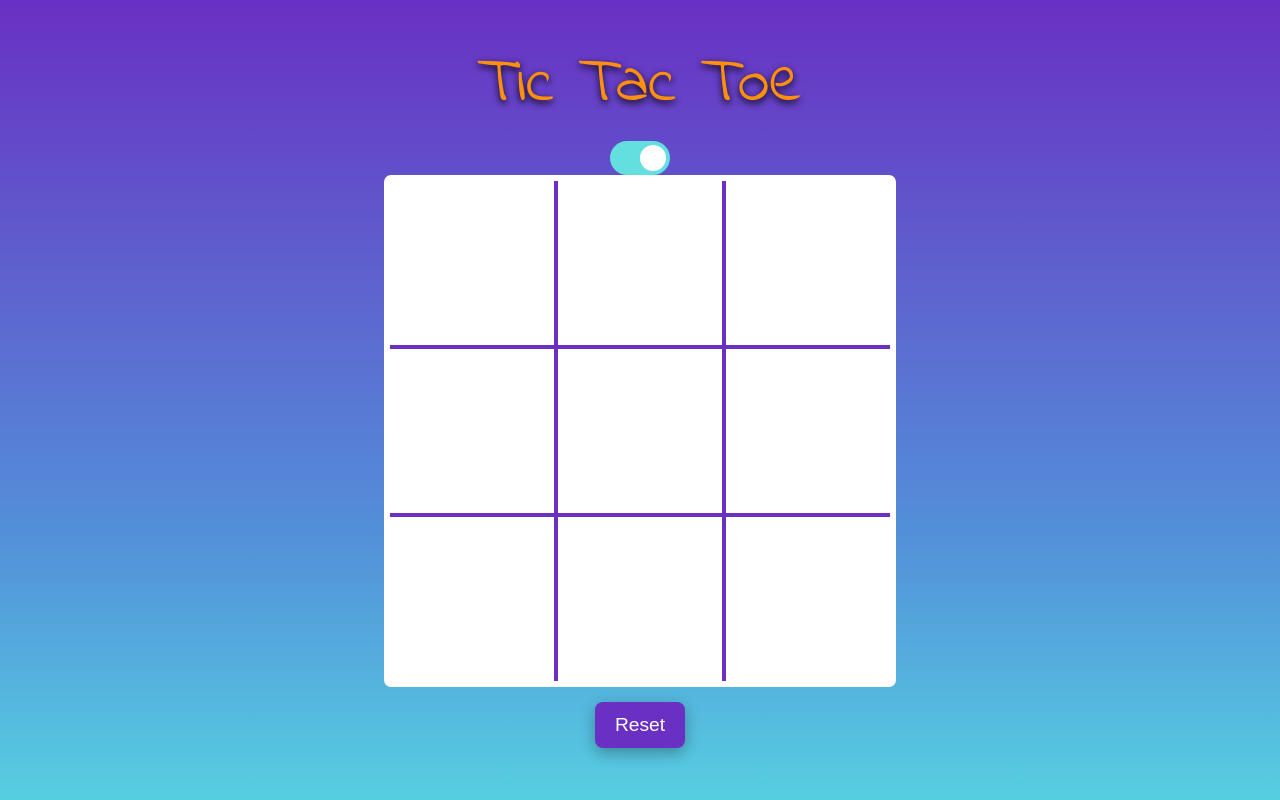
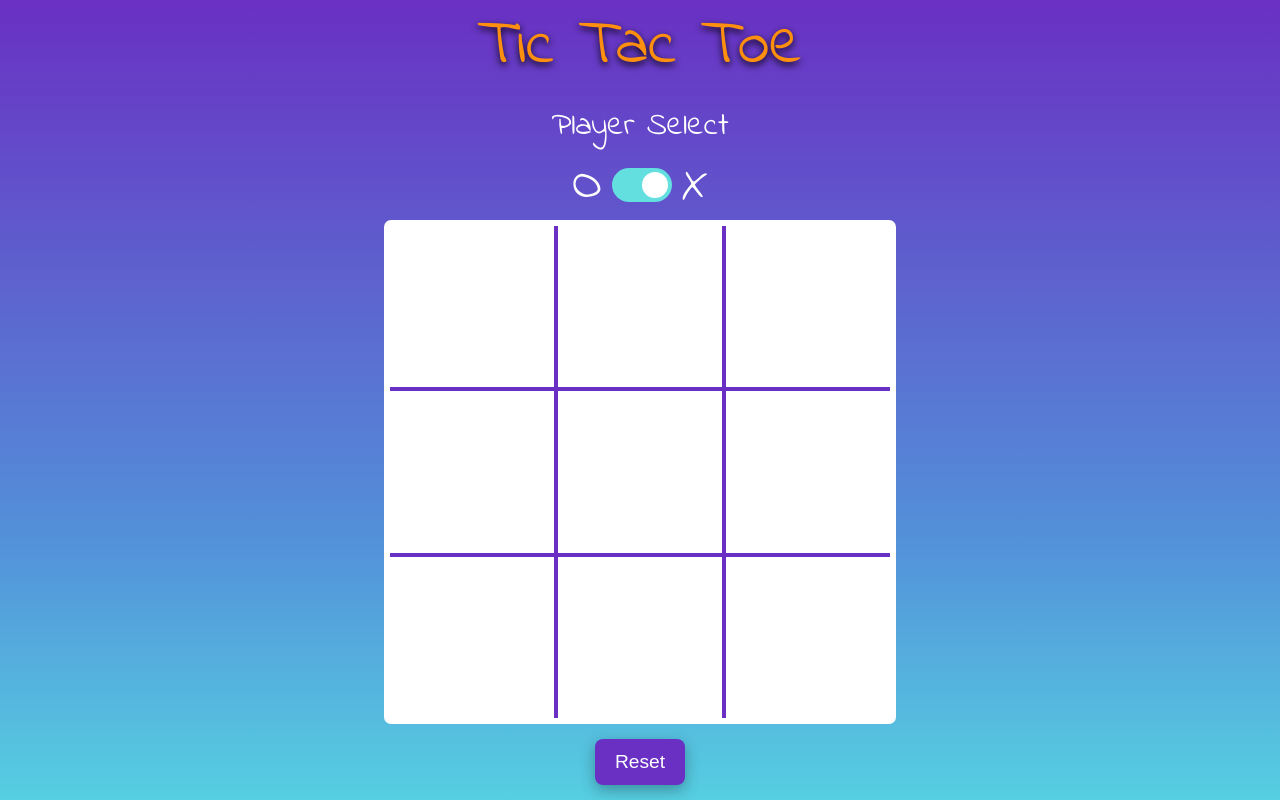
Before and after one commit to Giannoulo/tic-tac-toe, a React (Create React App) app: page / in a window 1280 px wide. Built offline with nearby package versions, Linux system fonts and the light colour scheme.

Commit message:
Adding local persistence and first player select functionality

```diff
--- a/src/App.tsx
+++ b/src/App.tsx
@@ -8,6 +8,8 @@ import Button from "./Components/StyledComponents/Button";
 
 const Container = styled.div`
   height: 100%;
+  color: #fff;
+  font-size: 2rem;
   display: flex;
   flex-direction: column;
   justify-content: center;
@@ -24,7 +26,7 @@ function App() {
   const isMounted = useRef(false);
   const [playerModal, setPlayerModal] = useState("");
   const [buttonReset, setButtonReset] = useState(false);
-  const [firstPlayer, setFirstPlayer] = useState(true);
+  const [firstPlayerX, setFirstPlayerX] = useState(true);
   const handleResetClick = (e: React.SyntheticEvent) => {
     setButtonReset(true);
   };
@@ -46,9 +48,10 @@ function App() {
   return (
     <Container className="App">
       <Header />
-      <PlayerSelect firstPlayer={firstPlayer} setFirstPlayer={setFirstPlayer} />
+      Player Select
+      <PlayerSelect firstPlayerX={firstPlayerX} setFirstPlayerX={setFirstPlayerX} />
       <Dashboard
-        firstPlayer={firstPlayer}
+        firstPlayerX={firstPlayerX}
         setPlayerModal={setPlayerModal}
         buttonReset={buttonReset}
         setButtonReset={setButtonReset}
--- a/src/Components/Dashboard.tsx
+++ b/src/Components/Dashboard.tsx
@@ -6,6 +6,7 @@ const Container = styled.div`
   background-color: #6930c3;
   height: 500px;
   width: 500px;
+  color: #000;
   border-radius: 7px;
   display: grid;
   grid-template-columns: 1fr 1fr 1fr;
@@ -19,16 +20,24 @@ const Dashboard = ({
   setPlayerModal,
   buttonReset,
   setButtonReset,
-  firstPlayer,
+  firstPlayerX,
 }: {
   setPlayerModal: React.Dispatch<React.SetStateAction<string>>;
   buttonReset: boolean;
   setButtonReset: React.Dispatch<React.SetStateAction<boolean>>;
-  firstPlayer: boolean;
+  firstPlayerX: boolean;
 }) => {
   const [tileJSX, setTileJSX] = useState<JSX.Element[] | null>(null);
   const [tileArray, setTileArray] = useState(Array(9).fill(""));
-  const [currentPlayer, setCurrentPlayer] = useState("X");
+  const [currentPlayer, setCurrentPlayer] = useState("");
+  const [localHydration, setLocalHydration] = useState(false);
+
+  // Handle First player change
+  useEffect(() => {
+    if (firstPlayerX === false && !tileArray.find((element) => element !== "")) {
+      setCurrentPlayer("O");
+    }
+  }, [firstPlayerX, tileArray]);
 
   // Open player modal when the player changes
   useEffect(() => {
@@ -40,22 +49,27 @@ const Dashboard = ({
     const localTileArray = localStorage.getItem("tileArray");
     const localPlayer = localStorage.getItem("player");
     if (localTileArray && localPlayer) {
+      setLocalHydration(true);
       setTileArray(JSON.parse(localTileArray));
       setCurrentPlayer(localPlayer);
     }
   }, []);
 
-  // Reset the tileArray when the button is pressed.
+  // Reset the tileArray and currentPlayer when the button is pressed.
   useEffect(() => {
     if (buttonReset === true) {
       setButtonReset(false);
       setTileArray(Array(9).fill(""));
+      firstPlayerX === true ? setCurrentPlayer("X") : setCurrentPlayer("O");
+      localStorage.removeItem("tileArray");
+      localStorage.removeItem("player");
     }
-  }, [buttonReset, setButtonReset, setTileArray]);
+  }, [firstPlayerX, buttonReset, setButtonReset, setTileArray]);
 
   // Update localstorage when tileArray changes and switch players
   useEffect(() => {
-    if (tileArray.find((element) => element !== "")) {
+    // Update only when the tileArray is not empty and the tileArray doesnt come from localStorage
+    if (tileArray.find((element) => element !== "") && !localHydration) {
       setCurrentPlayer((prevPlayer) => {
         if (prevPlayer === "X") {
           return "O";
@@ -65,13 +79,20 @@ const Dashboard = ({
       });
       localStorage.setItem("tileArray", JSON.stringify(tileArray));
     }
-  }, [tileArray]);
+  }, [tileArray, localHydration]);
+
+  // Update localStorage Player
+  useEffect(() => {
+    localStorage.setItem("player", currentPlayer);
+  }, [currentPlayer]);
 
   useEffect(() => {
     setTileJSX(
       tileArray.map((value, index) => (
         // index can be used as a key since the elements of tileArray dont get added, deleted or reordered.
         <Tile
+          setLocalHydration={setLocalHydration}
+          localHydration={localHydration}
           currentPlayer={currentPlayer}
           tileArray={tileArray}
           setTileArray={setTileArray}
--- a/src/Components/PlayerSelect.tsx
+++ b/src/Components/PlayerSelect.tsx
@@ -2,8 +2,13 @@ import React from "react";
 import styled from "styled-components";
 
 const Container = styled.div`
+  font-size: 3rem;
+  color: #fff;
+  display: flex;
+  align-items: center;
   /* The switch - the box around the slider */
   .switch {
+    margin: 0px 10px;
     position: relative;
     display: inline-block;
     width: 60px;
@@ -58,25 +63,26 @@ const Container = styled.div`
   }
 `;
 const PlayerSelect = ({
-  setFirstPlayer,
-  firstPlayer,
+  setFirstPlayerX,
+  firstPlayerX,
 }: {
-  setFirstPlayer: React.Dispatch<React.SetStateAction<boolean>>;
-  firstPlayer: boolean;
+  setFirstPlayerX: React.Dispatch<React.SetStateAction<boolean>>;
+  firstPlayerX: boolean;
 }) => {
   return (
     <Container>
+      O
       <label className="switch">
         <input
           defaultChecked={true}
           onChange={() => {
-            setFirstPlayer(!firstPlayer);
-            console.log(firstPlayer);
+            setFirstPlayerX(!firstPlayerX);
           }}
           type="checkbox"
         />
         <span className="slider round"></span>
       </label>
+      X
     </Container>
   );
 };
--- a/src/Components/Tile.tsx
+++ b/src/Components/Tile.tsx
@@ -12,15 +12,24 @@ const Container = styled.div`
   user-select: none;
   cursor: pointer;
 `;
-
 type Props = {
   value: string;
   index: number;
   currentPlayer: string;
   tileArray: string[];
   setTileArray: React.Dispatch<React.SetStateAction<string[]>>;
+  setLocalHydration: React.Dispatch<React.SetStateAction<boolean>>;
+  localHydration: boolean;
 };
-const Tile = ({ value, index, currentPlayer, tileArray, setTileArray }: Props) => {
+const Tile = ({
+  value,
+  index,
+  currentPlayer,
+  tileArray,
+  setTileArray,
+  setLocalHydration,
+  localHydration,
+}: Props) => {
   const calculateNewTileArray = () => {
     const newTileArray = [...tileArray];
     newTileArray[index] = currentPlayer;
@@ -28,8 +37,10 @@ const Tile = ({ value, index, currentPlayer, tileArray, setTileArray }: Props) =
   };
 
   const handleTileClick = (e: React.SyntheticEvent) => {
+    if (localHydration === true) {
+      setLocalHydration(false);
+    }
     if (value === "") {
-      console.log("click");
       setTileArray(calculateNewTileArray());
     }
   };
```
